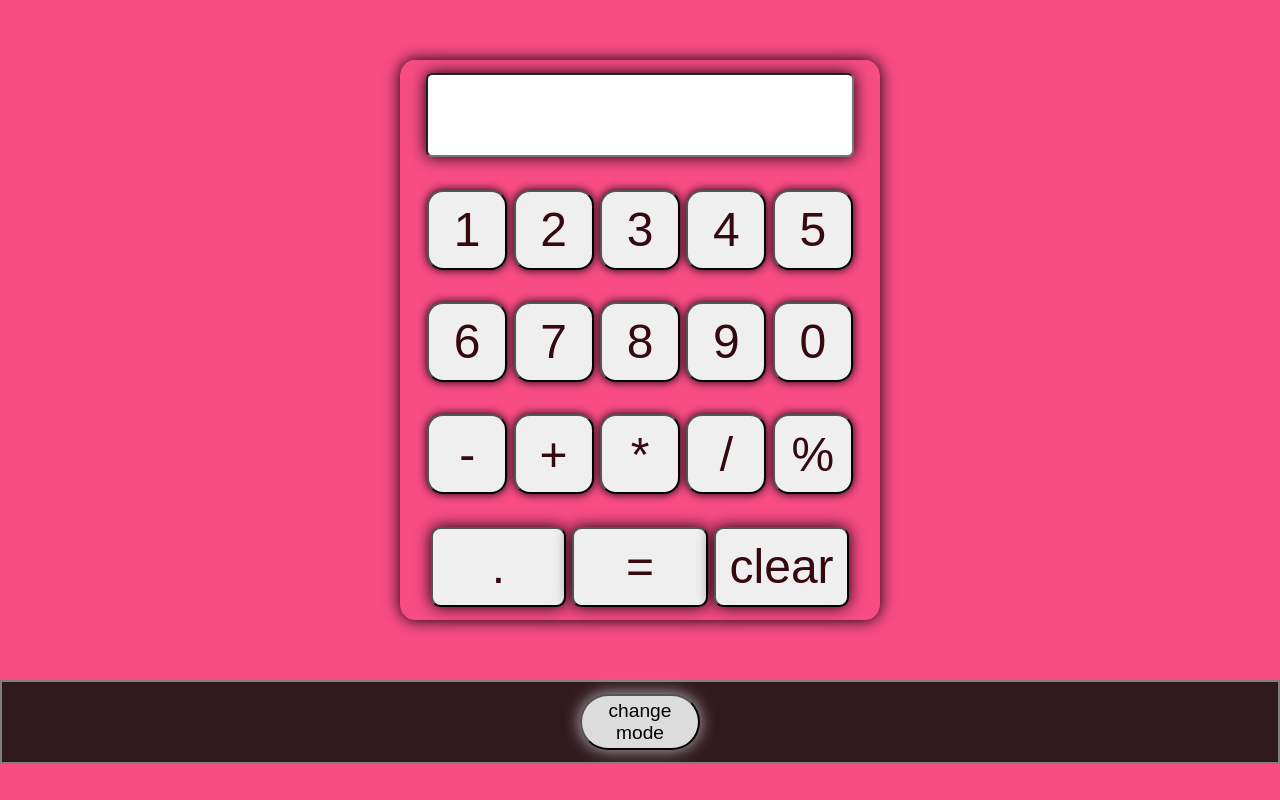
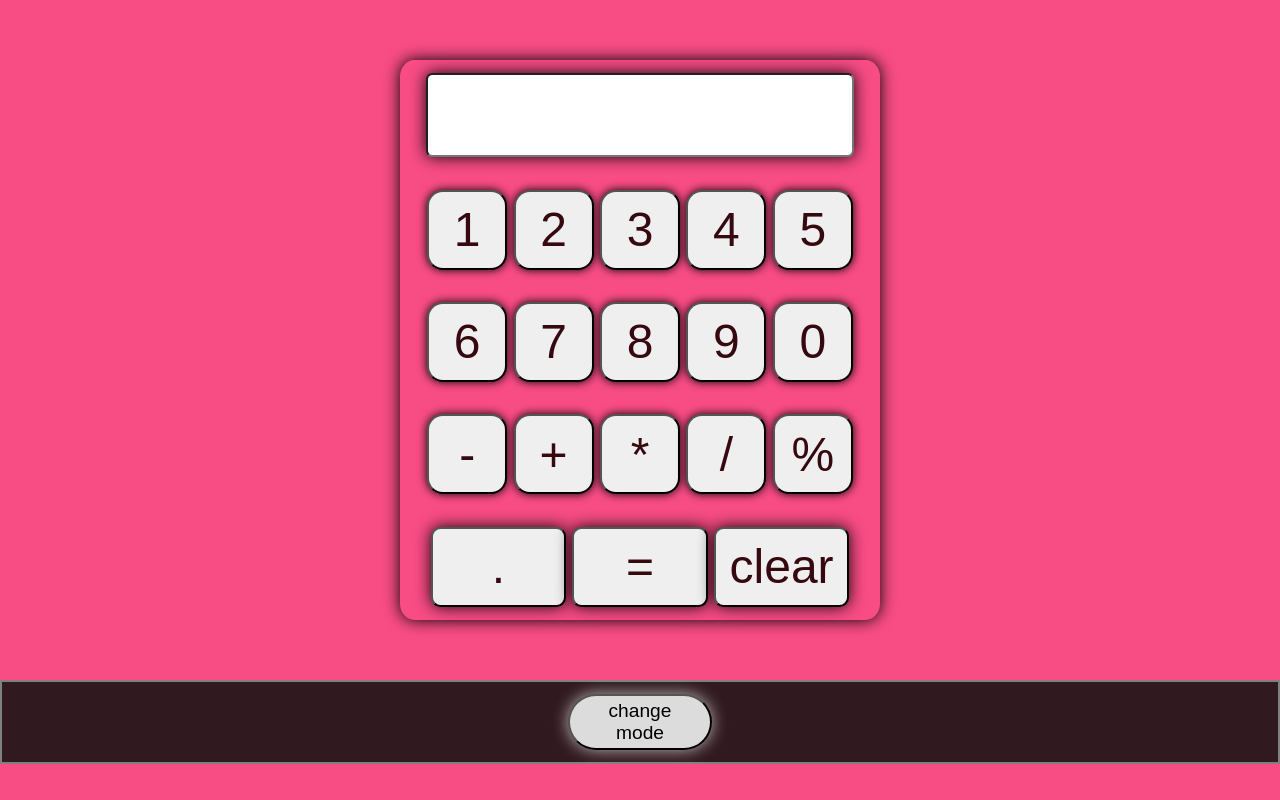
Before and after one commit to mauryakavita/codeshoft.task-2, a plain HTML site: page index.html in a window 1280 px wide. Drawn offline with Linux system fonts and the light colour scheme.

Commit message:
Update style.css

```diff
--- a/style.css
+++ b/style.css
@@ -89,7 +89,7 @@ input[type="button"]:hover {
     padding: 10px 22px;
 
     height: 7vmin;
-    width: 15vmin;
+    width: 18vmin;
     border-radius: 50px;
     background-color: gainsboro;
     box-shadow: 0 0 1rem rgba(191, 184, 184, 0.963);
```
